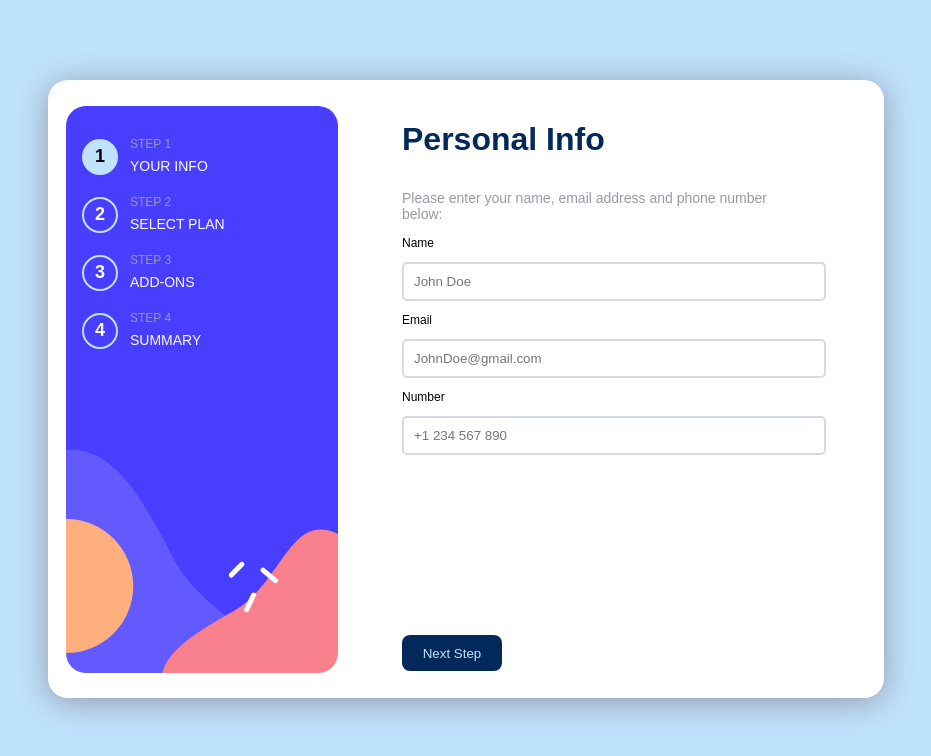
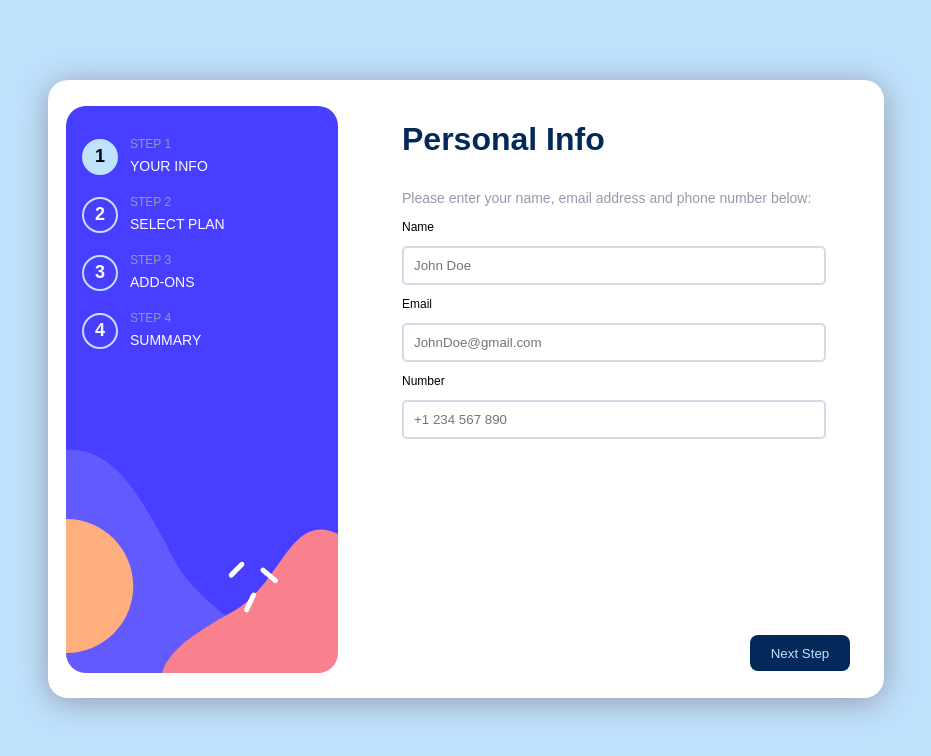
Before and after one commit to B4rsam/frontendmentors-multistepform, a React (Vite) app: page / in a window 1280 px wide. Shown: the top 756 px of the page, without its empty margins (174-1105 px from the left). Built offline with nearby package versions, Linux system fonts and the light colour scheme; the HTML template or start-up script is replaced by a standard one.

Commit message:
fix: fixed submit button moving around

```diff
--- a/src/app.module.sass
+++ b/src/app.module.sass
@@ -21,8 +21,10 @@
         display: flex
         flex-direction: column
         justify-content: space-between
-        margin-inline: 64px
+        margin-left: 64px
+        margin-right: 16px
         margin-bottom: 18px
+        width: 100%
 
     @include mobile
         background-color: rgba(0,0,0,0)
--- a/src/components/primitives/Form/form.module.sass
+++ b/src/components/primitives/Form/form.module.sass
@@ -7,4 +7,4 @@
     border: solid 2px
     border-color: $neutralGrayLight
     border-radius: 5px
-    width: 100%
+    width: 400px
--- a/src/components/submitSection/submitsection.module.sass
+++ b/src/components/submitSection/submitsection.module.sass
@@ -3,4 +3,4 @@
 
 .submitSection
     display: flex
-    justify-content: space-between
+    justify-content: right
```
